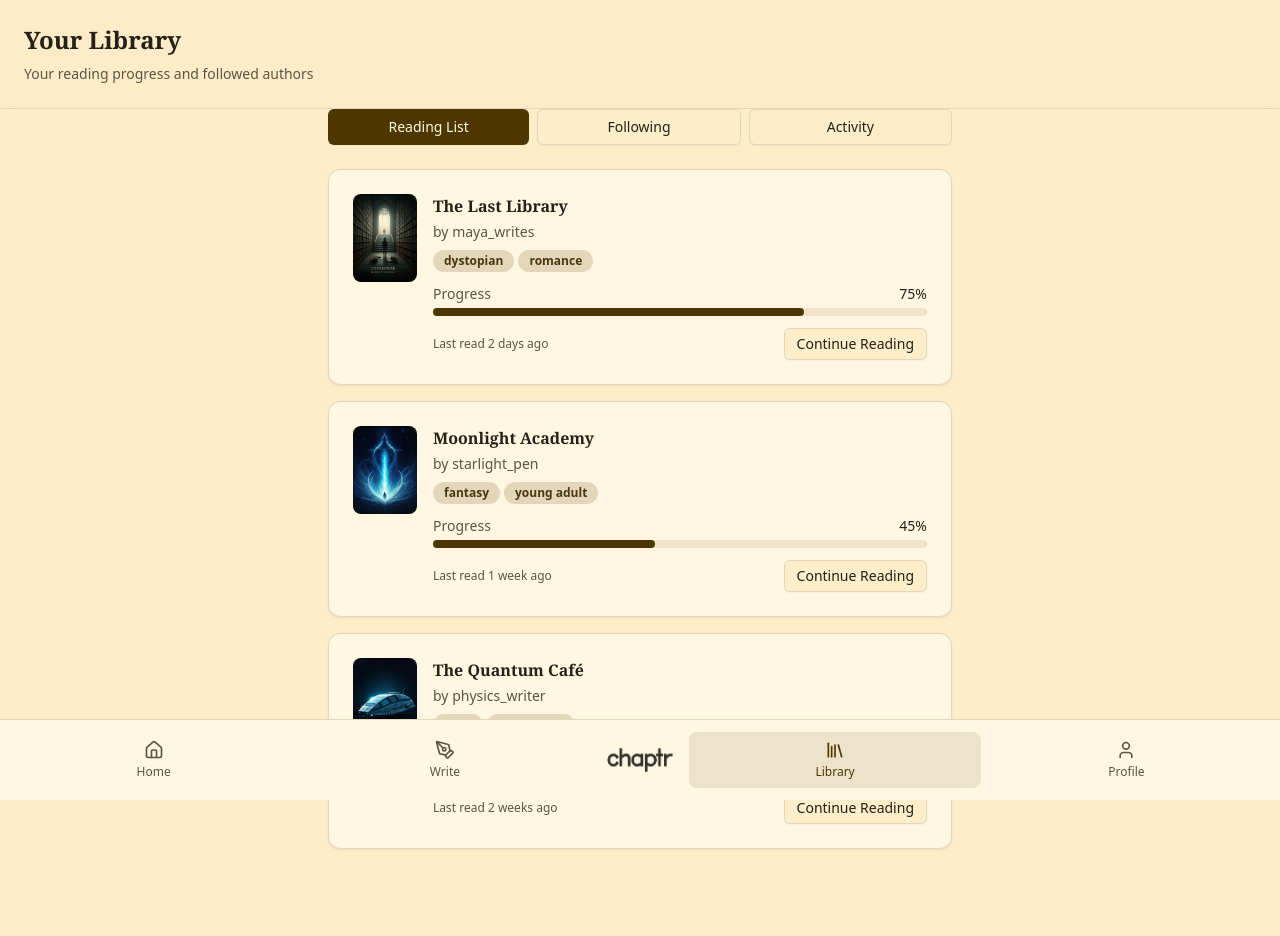
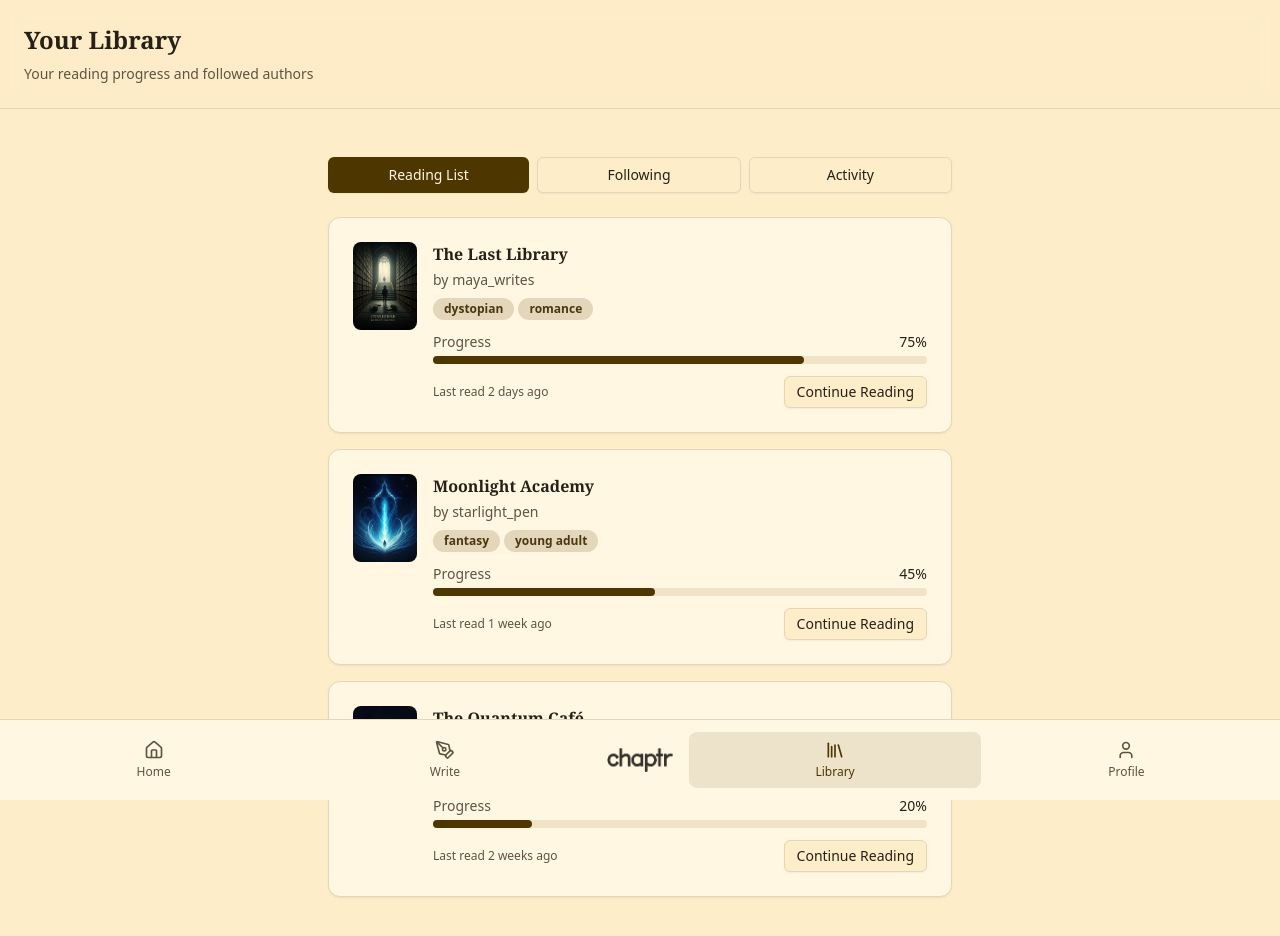
Before and after one commit to givenness/chaptr, a Next.js app: page /library in a window 1280 px wide. Shown: the top 936 px of the page. Built offline with nearby package versions, Linux system fonts and the light colour scheme.

Commit message:
Increase space between body and separator

```diff
--- a/components/home-feed.tsx
+++ b/components/home-feed.tsx
@@ -191,7 +191,7 @@ export function HomeFeed() {
         </div>
       </div>
 
-      <div className="max-w-2xl mx-auto mini-app-padding mini-app-header-gap">
+      <div className="max-w-2xl mx-auto mini-app-padding" style={{ marginTop: '48px' }}>
         <div className="relative mini-app-header-gap">
           <Search className="absolute left-3 top-1/2 transform -translate-y-1/2 h-4 w-4 text-muted-foreground" />
           <Input
--- a/components/library-page.tsx
+++ b/components/library-page.tsx
@@ -107,7 +107,7 @@ export function LibraryPage() {
         </div>
       </div>
 
-      <div className="max-w-2xl mx-auto mini-app-padding mini-app-header-gap">
+      <div className="max-w-2xl mx-auto mini-app-padding" style={{ marginTop: '48px' }}>
         {/* Tabs */}
         <div className="flex gap-2 mini-app-header-gap">
           <Button
--- a/components/profile-page.tsx
+++ b/components/profile-page.tsx
@@ -98,7 +98,7 @@ export function ProfilePage() {
         </div>
       </div>
 
-      <div className="max-w-2xl mx-auto mini-app-padding mini-app-header-gap">
+      <div className="max-w-2xl mx-auto mini-app-padding" style={{ marginTop: '48px' }}>
         {/* Profile Header */}
         <Card className="mini-app-header-gap">
           <CardContent className="mini-app-padding">
```
